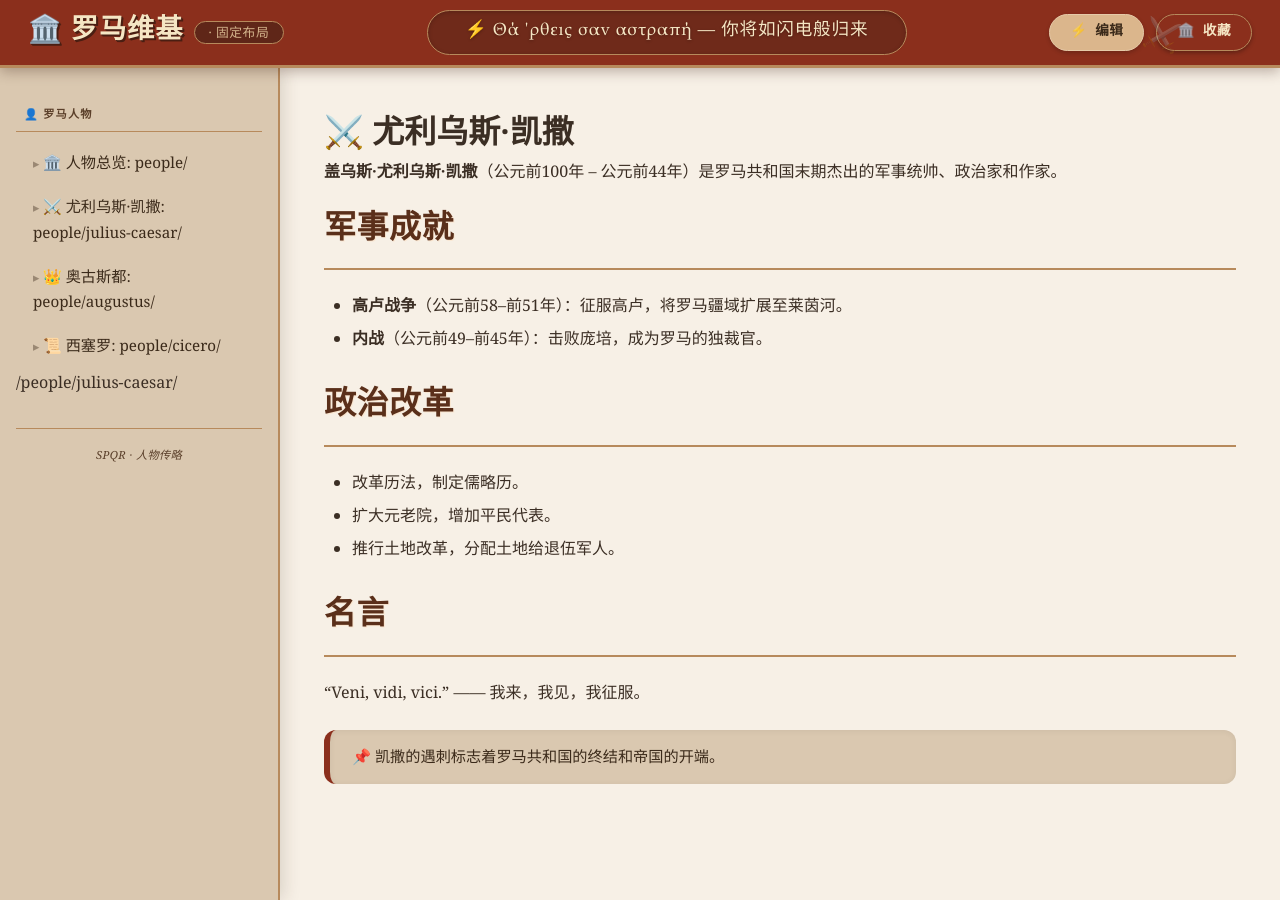
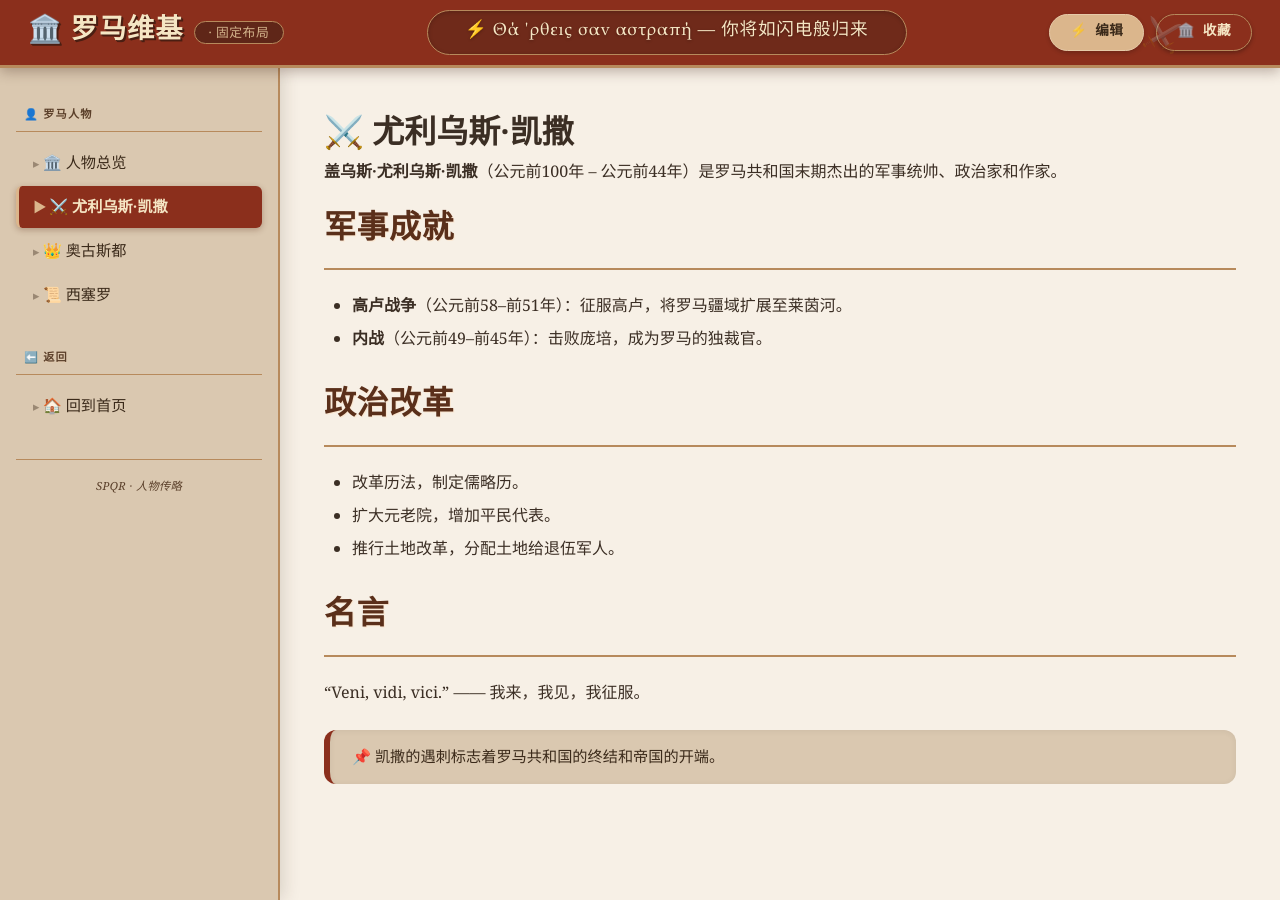
Before and after one commit to GensokyoCirno/gensokyocirno.github.io, a Jekyll site: the page built from pages/people/julius-caesar.md, in a window 1280 px wide. Built offline with Jekyll 4.4.1, drawn with Linux system fonts in a browser that asks for light colours.

Commit message:
Revert "优化逻辑测试"
This reverts commit 282c035617acb467740ddf5f79e235178c797b18.

```diff
--- a/_includes/sidebar/people.html
+++ b/_includes/sidebar/people.html
@@ -1,15 +1,6 @@
 <aside class="sidebar">
   <nav class="sidebar-nav">
     <div class="nav-section">👤 罗马人物</div>
-    {% for nav in site.navigation_people %}
-      <a href="{{ nav.url | relative_url }}"
-         class="{% if page.url == nav.url %}active{% endif %}">
-        <span>{{ nav.icon }}</span> {{ nav.title }}: {{nav.url}}
-      </a>
-    {% endfor %}
-    <p>{{page.url}}</p>
-
-<!--
     <a href="{{ '/people/' | relative_url }}"
        class="{% if page.url == '/people/' %}active{% endif %}">
       <span>🏛️</span> 人物总览
@@ -31,7 +22,6 @@
     <a href="{{ '/' | relative_url }}">
       <span>🏠</span> 回到首页
     </a>
--->
   </nav>
 
   <div class="sidebar-footer">
```
